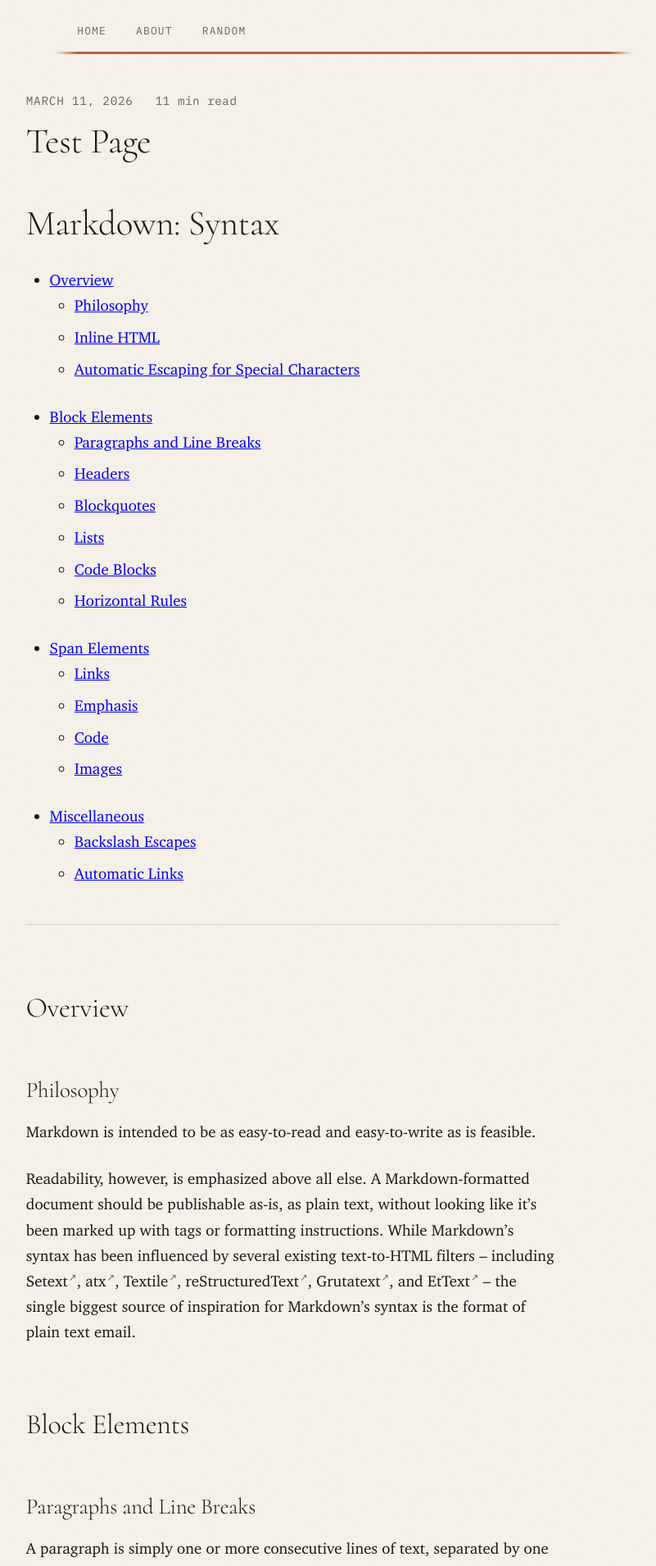
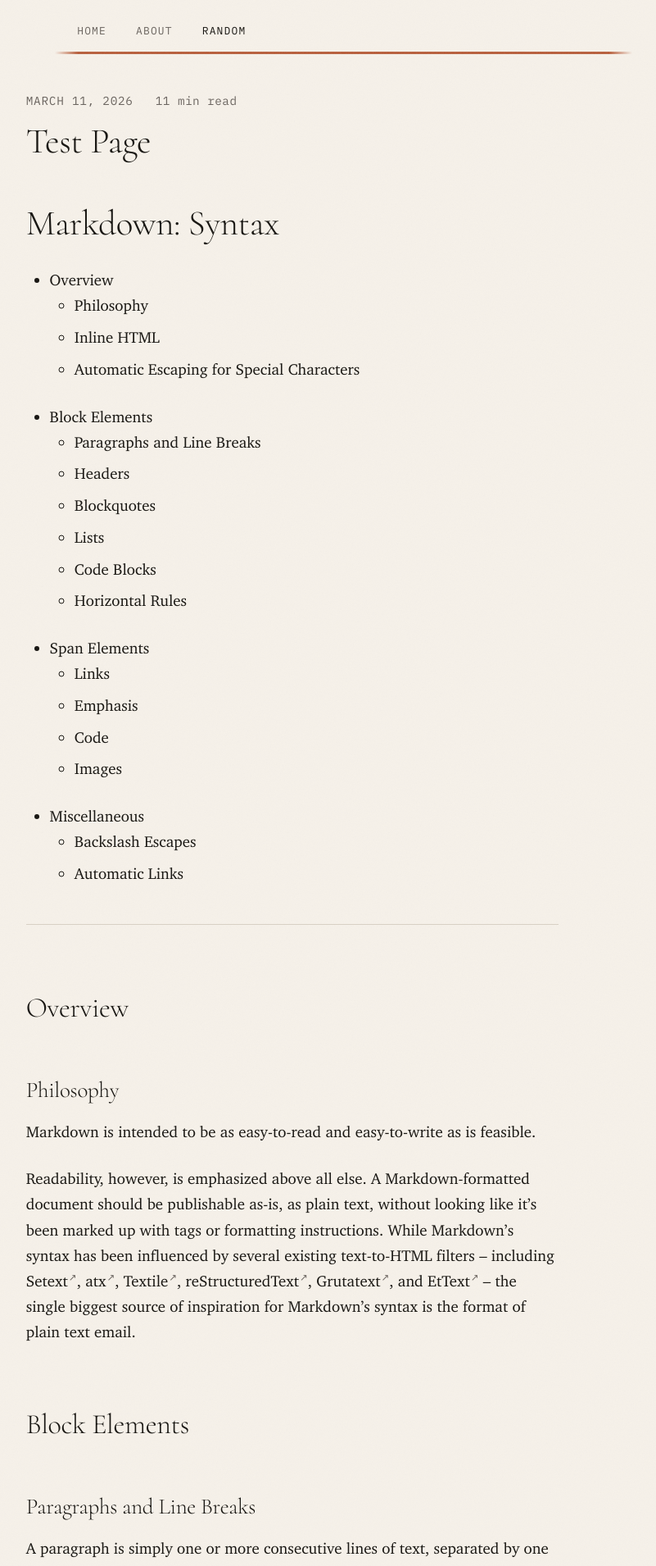
Before and after one commit to matt-zb/matt-zb.github.io, a Jekyll site: the page built from _posts/2026-03-11-test-page.md, in a window 1280 px wide. Shown: the top 1910 px of the page at 82% size, without its empty margins (213-1014 px from the left). Built offline with Jekyll 4.4.1, drawn with Linux system fonts in a browser that asks for light colours; some web fonts are replaced.

Commit message:
Style fragment links, lower sidenote breakpoint to 800px, use § for heading anchors
Fragment links (TOC, in-page anchors) now inherit body text colour with
no underline, and switch to accent colour on hover. Heading anchors and
reversefootnote links are excluded via :not() selectors.

Sidenote breakpoint moved from 960px to 800px so narrow desktop windows
(e.g. with a vertical tab bar) show sidenotes rather than falling back
to bottom footnotes.

Heading anchor symbol changed from ¶ to §.

https://claude.ai/code/session_01Y8oBhTrrz7moiffHKLk8jr

```diff
--- a/_layouts/base.html
+++ b/_layouts/base.html
@@ -66,7 +66,7 @@
       anchor.href = '#' + heading.id;
       anchor.className = 'heading-anchor';
       anchor.setAttribute('aria-hidden', 'true');
-      anchor.textContent = '¶';
+      anchor.textContent = '§';
       heading.appendChild(anchor);
     });
   </script>
--- a/assets/css/style.css
+++ b/assets/css/style.css
@@ -245,6 +245,16 @@ pre code {
 }
 
 /* ─── Links ──────────────────────────────────────────────────── */
+
+/* Fragment links (TOC, in-page anchors) — match body text, accent on hover */
+a[href^="#"]:not(.heading-anchor):not(.reversefootnote) {
+  color: inherit;
+  text-decoration: none;
+}
+
+a[href^="#"]:not(.heading-anchor):not(.reversefootnote):hover {
+  color: var(--accent);
+}
 
 /* Internal links — small caps, softened color */
 a[href^="/"] {
@@ -598,7 +608,7 @@ a.hl[data-pressure="3"] {
 }
 
 /* ── Wide screens: float notes into right margin ── */
-@media (min-width: 960px) {
+@media (min-width: 801px) {
   /* Shift post content slightly left so notes have room at ~960px */
   .content:has(article.post) {
     margin-left: auto;
@@ -658,7 +668,7 @@ a.hl[data-pressure="3"] {
 }
 
 /* ── Narrow screens: show footnotes at bottom ── */
-@media (max-width: 959px) {
+@media (max-width: 800px) {
   .post-content .footnotes {
     margin-top: 2.5rem;
     padding-top: 1.25rem;
```
